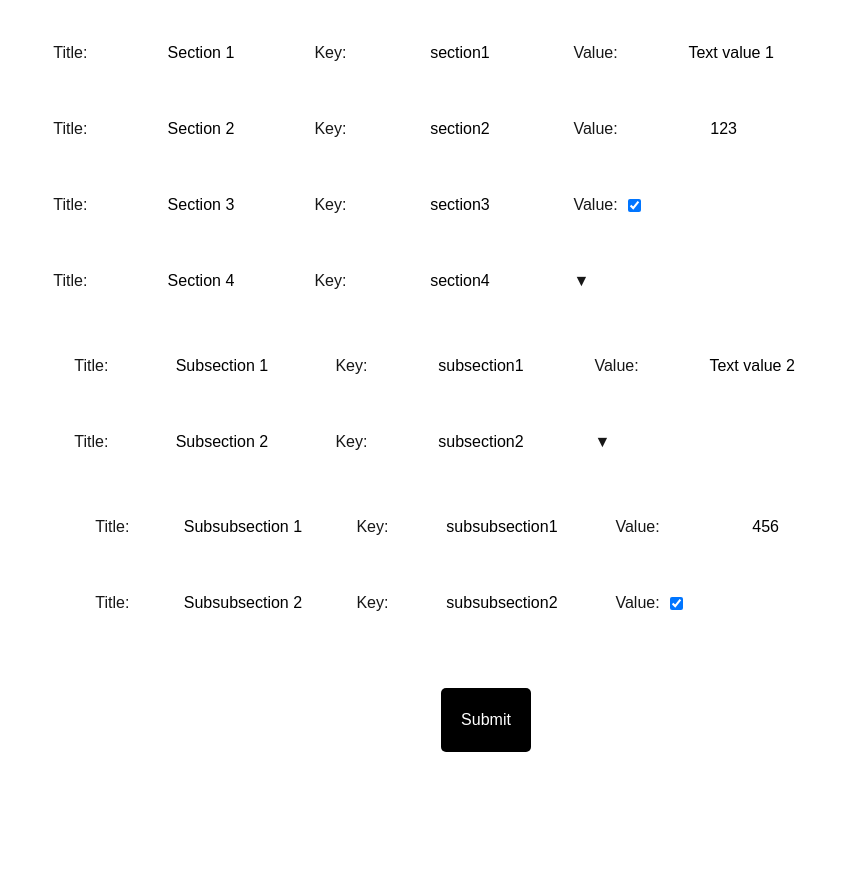
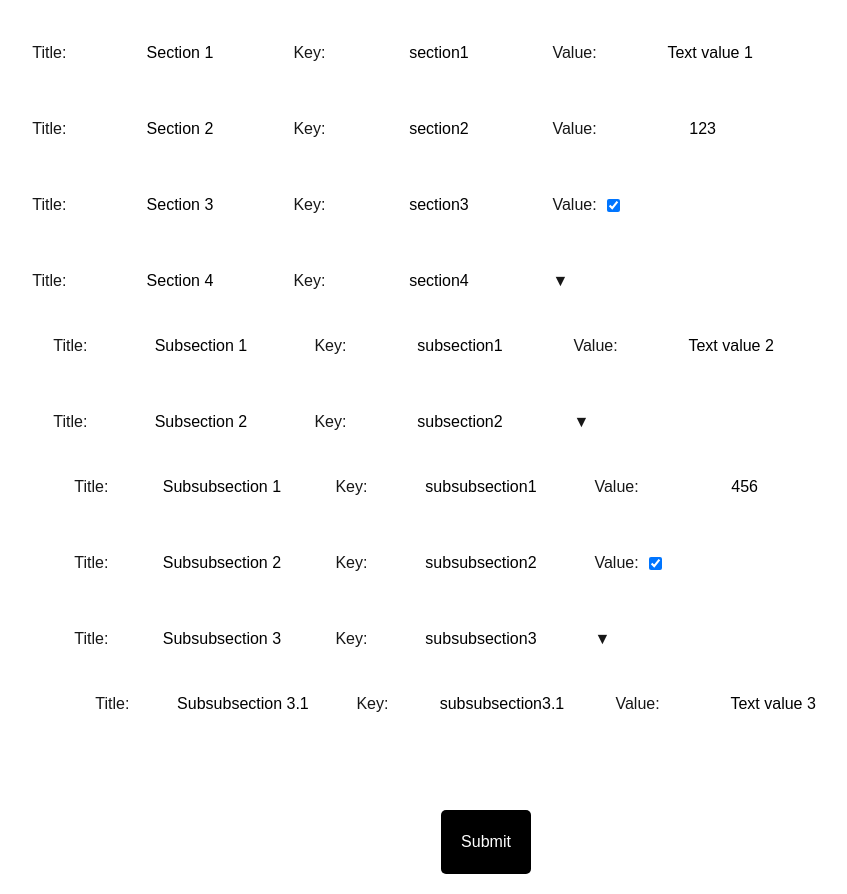
Before and after one commit to patchamet/web-summoner, a Next.js app: page /conjuring in a window 1280 px wide. Shown: the whole page, without its empty margins (154-1001 px from the left). Before the commit the page ends 800 px from the top, so only its background shows below. Built offline with nearby package versions, Linux system fonts and the light colour scheme.

Commit message:
Add lodash dependency and enhance InputField component: Introduce prefixKey for nested input handling, update onChange signature, and improve child InputField rendering in Conjuring page.

```diff
--- a/package.json
+++ b/package.json
@@ -11,6 +11,7 @@
   "dependencies": {
     "@ant-design/icons": "^5.6.0",
     "antd": "^5.23.3",
+    "lodash": "^4.17.21",
     "next": "15.1.6",
     "react": "^19.0.0",
     "react-dom": "^19.0.0",
@@ -18,6 +19,7 @@
   },
   "devDependencies": {
     "@eslint/eslintrc": "^3",
+    "@types/lodash": "^4.17.16",
     "@types/node": "^20",
     "@types/react": "^19",
     "@types/react-dom": "^19",
--- a/src/app/conjuring/page.tsx
+++ b/src/app/conjuring/page.tsx
@@ -1,6 +1,7 @@
 'use client'
 import { useEffect, useRef, useState } from 'react';
 import styled from 'styled-components';
+import _ from 'lodash';
 import InputField from '@/components/shared/InputField';
 import { applyDebugBorders } from '@/utils/debugBorder';
 import { TFieldItem } from '@/types';
@@ -101,6 +102,20 @@ const initFormData: TFieldItem[] = [
                             type: 'boolean',
                             value: true,
                         }
+                    },
+                    {
+                        title: 'Subsubsection 3',
+                        dataKey: 'subsubsection3',
+                        children: [
+                            {
+                                title: 'Subsubsection 3.1',
+                                dataKey: 'subsubsection3.1',
+                                inputProps: {
+                                    type: 'text',
+                                    value: 'Text value 3',
+                                }
+                            },
+                        ]
                     }
                 ]
             },
@@ -143,13 +158,13 @@ const Conjuring = () => {
     }
 
     const handleChangeField = ({
-        index,
-        data,
+        key,
+        value,
     }: {
-        index: number;
-        data: TFieldItem;
+        key: string;
+        value: any;
     }) => {
-        const newFormData = formData.map((item, i) => i === index ? data : item);
+        const newFormData = _.set(_.cloneDeep(formData), key, value);
         setFormData(newFormData);
     }
 
@@ -161,9 +176,10 @@ const Conjuring = () => {
             >
                 {formData.map((data, index) => (
                     <InputField
+                        prefixKey={`[${index}]`}
                         key={index}
                         data={data}
-                        onChange={e => handleChangeField({ index, data: e })}
+                        onChange={handleChangeField}
                     />
                 ))}
             </ConjuringForm>
--- a/src/components/shared/InputField.tsx
+++ b/src/components/shared/InputField.tsx
@@ -66,28 +66,33 @@ const FieldChildrenContainer = styled.div`
     align-items: center;
     justify-content: center;
     width: 100%;
-    padding: 20px;
+    padding: 0px 20px 20px 20px;
     gap: 10px;
 `;
 
 const InputField = ({
+    prefixKey,
     data,
     onChange,
 }: {
+    prefixKey?: string;
     data: TFieldItem;
-    onChange?: (data: TFieldItem) => void;
+    onChange?: ({ key, value }: { key: string; value: any }) => void;
 }) => {
 
-    const handleValueChange = (e: React.ChangeEvent<HTMLInputElement>) => {
+    const handleChangeString = (e: React.ChangeEvent<HTMLInputElement>) => {
         const { name, value } = e.target;
-        const newData: TFieldItem = { ...data, [name]: value };
-        onChange?.(newData);
+        onChange?.({ key: `${prefixKey}.${name}`, value });
     }
 
-    const handleCheckboxChange = (e: React.ChangeEvent<HTMLInputElement>) => {
+    const handleChangeNumber = (e: React.ChangeEvent<HTMLInputElement>) => {
+        const { name, value } = e.target;
+        onChange?.({ key: `${prefixKey}.${name}`, value: Number(value) });
+    }
+
+    const handleChangeBoolean = (e: React.ChangeEvent<HTMLInputElement>) => {
         const { name, checked } = e.target;
-        const newData: TFieldItem = { ...data, [name]: checked };
-        onChange?.(newData);
+        onChange?.({ key: `${prefixKey}.${name}`, value: checked });
     }
 
     return (
@@ -99,7 +104,7 @@ const InputField = ({
                         type="text"
                         name="title"
                         value={data.title}
-                        onChange={handleValueChange}
+                        onChange={handleChangeString}
                     />
                 </FieldTitle>
                 <FieldKey>
@@ -108,7 +113,7 @@ const InputField = ({
                         type="text"
                         name="dataKey"
                         value={data.dataKey}
-                        onChange={handleValueChange}
+                        onChange={handleChangeString}
                     />
                 </FieldKey>
 
@@ -118,27 +123,27 @@ const InputField = ({
                         {data.inputProps.type === 'text' && typeof data.inputProps.value === 'string' && (
                             <input
                                 type="text"
-                                name="value"
+                                name="inputProps.value"
                                 value={data.inputProps.value}
-                                onChange={handleValueChange}
+                                onChange={handleChangeString}
                             />
                         )}
 
                         {data.inputProps.type === 'number' && typeof data.inputProps.value === 'number' && (
                             <input
                                 type="number"
-                                name="value"
+                                name="inputProps.value"
                                 value={data.inputProps.value}
-                                onChange={handleValueChange}
+                                onChange={handleChangeNumber}
                             />
                         )}
 
                         {data.inputProps.type === 'boolean' && typeof data.inputProps.value === 'boolean' && (
                             <input
                                 type="checkbox"
-                                name="value"
+                                name="inputProps.value"
                                 checked={data.inputProps.value}
-                                onChange={handleCheckboxChange}
+                                onChange={handleChangeBoolean}
                             />
                         )}
                     </FieldValue>
@@ -153,8 +158,13 @@ const InputField = ({
 
             {Array.isArray(data.children) && data.children.length > 0 && (
                 <FieldChildrenContainer>
-                    {data.children.map((child) => (
-                        <InputField key={child.dataKey} data={child} />
+                    {data.children.map((child, index) => (
+                        <InputField
+                            key={`${prefixKey}.children[${index}]`}
+                            prefixKey={`${prefixKey}.children[${index}]`}
+                            data={child}
+                            onChange={onChange}
+                        />
                     ))}
                 </FieldChildrenContainer>
             )}
```
Also changed, not shown: 1 other file (tests, documents, lock files or other folders).
